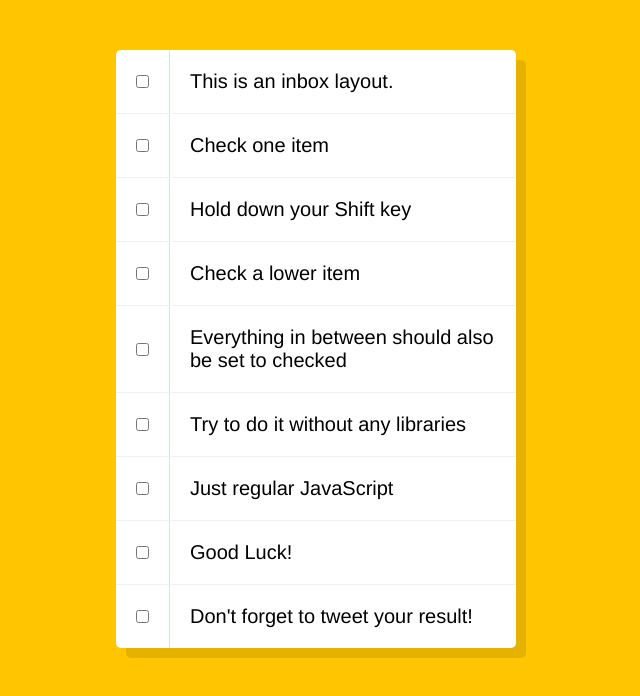
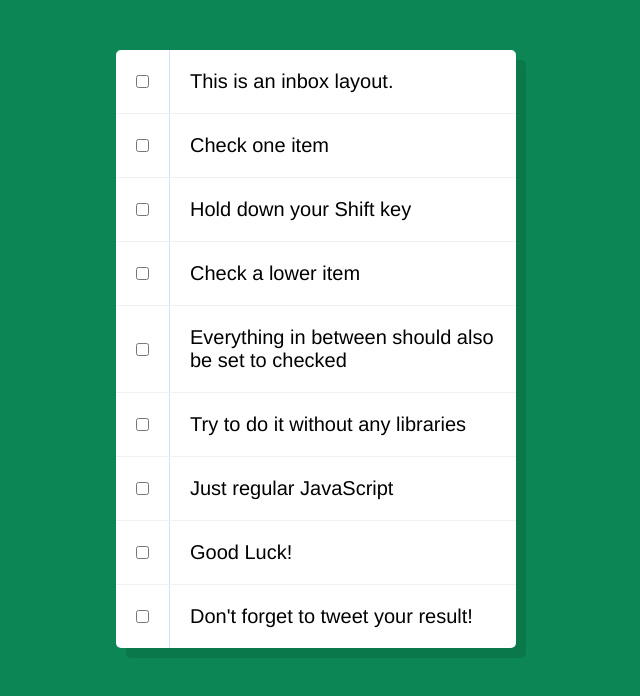
Before and after one commit to znylen88/Check-Multiple-Checkboxes, a plain HTML site: page index.html in a window 1280 px wide. Shown: the whole page, without its empty margins (324-964 px from the left). Drawn offline with Linux system fonts and the light colour scheme.

Commit message:
Background Color Change

```diff
--- a/index.html
+++ b/index.html
@@ -9,7 +9,7 @@
 
     html {
       font-family: sans-serif;
-      background: #ffc600;
+      background: #0c8654;
     }
 
     .inbox {
```
